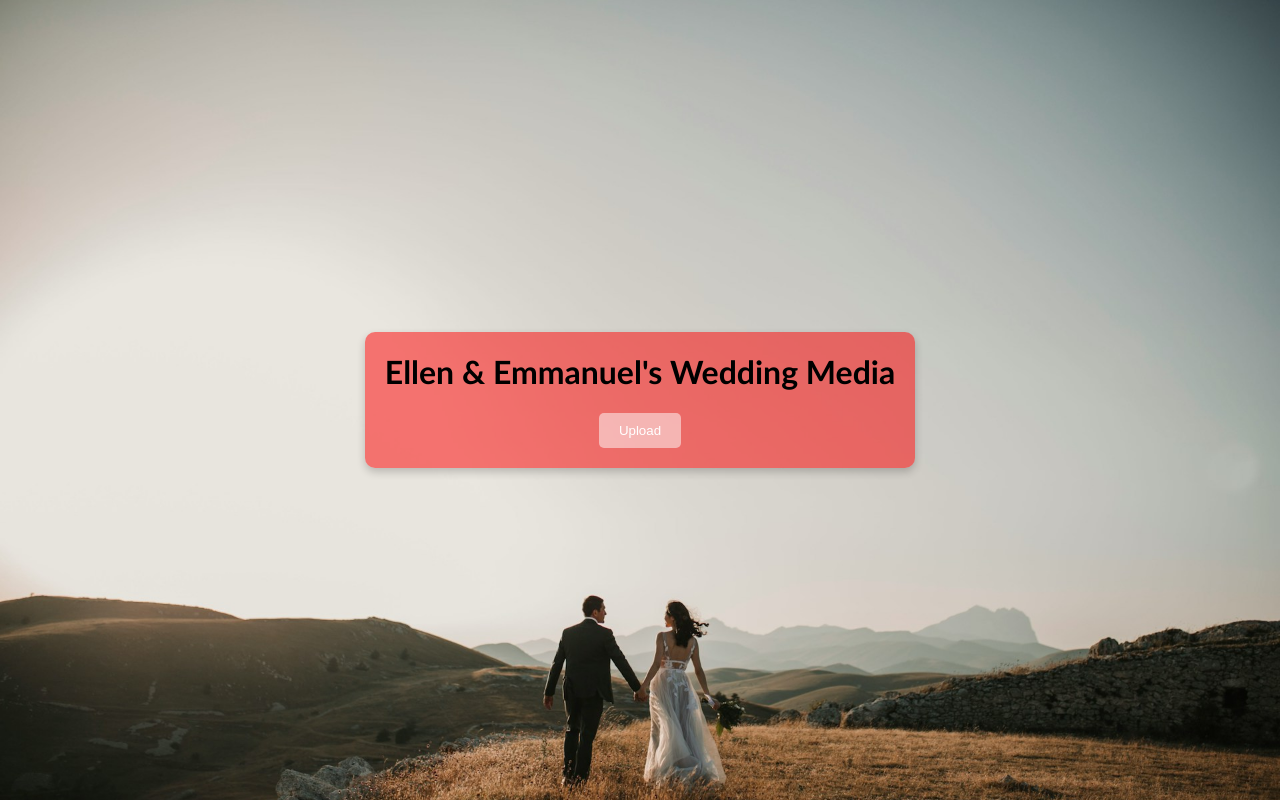
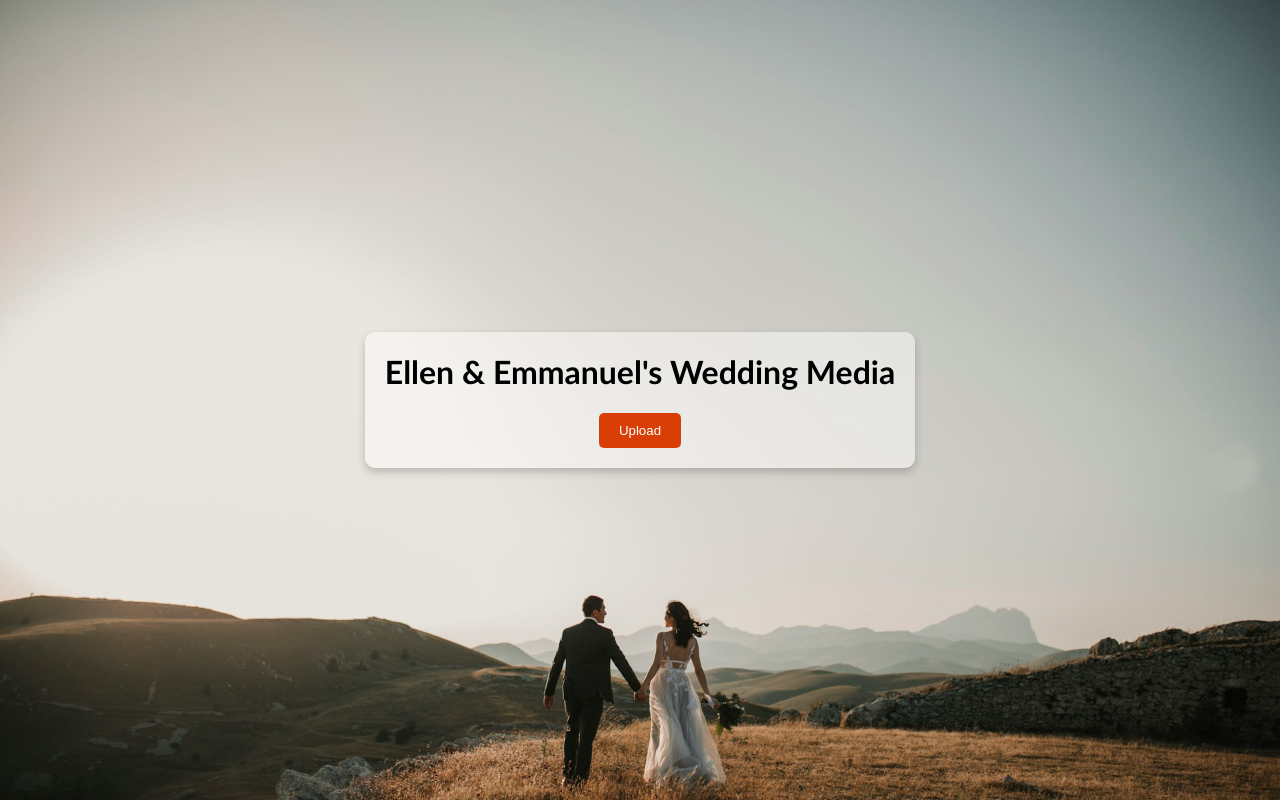
Before and after one commit to de-mk7/UploadProject, a plain HTML site: page index.html in a window 1280 px wide. Drawn offline with Linux system fonts and the light colour scheme.

Commit message:
Update index.html

```diff
--- a/index.html
+++ b/index.html
@@ -19,7 +19,7 @@
         }
 
         .upload-container {
-            background-color: rgba(255, 0, 0, 0.5); /* More transparent background */
+            background-color: rgba(255, 255, 255, 0.5); /* More transparent background */
             padding: 20px;
             border-radius: 10px;
             box-shadow: 0 4px 8px rgba(0, 0, 0, 0.2);
@@ -31,7 +31,7 @@
         }
 
         .upload-container button {
-            background-color: rgba(255, 255, 255, 0.5);
+            background-color: #d93e06;
             color: white;
             padding: 10px 20px;
             border: none;
@@ -42,7 +42,7 @@
         }
 
         .upload-container button:hover {
-            background-color: #d93e06;
+            background-color: #800020;
         }
     </style>
 </head>
```
